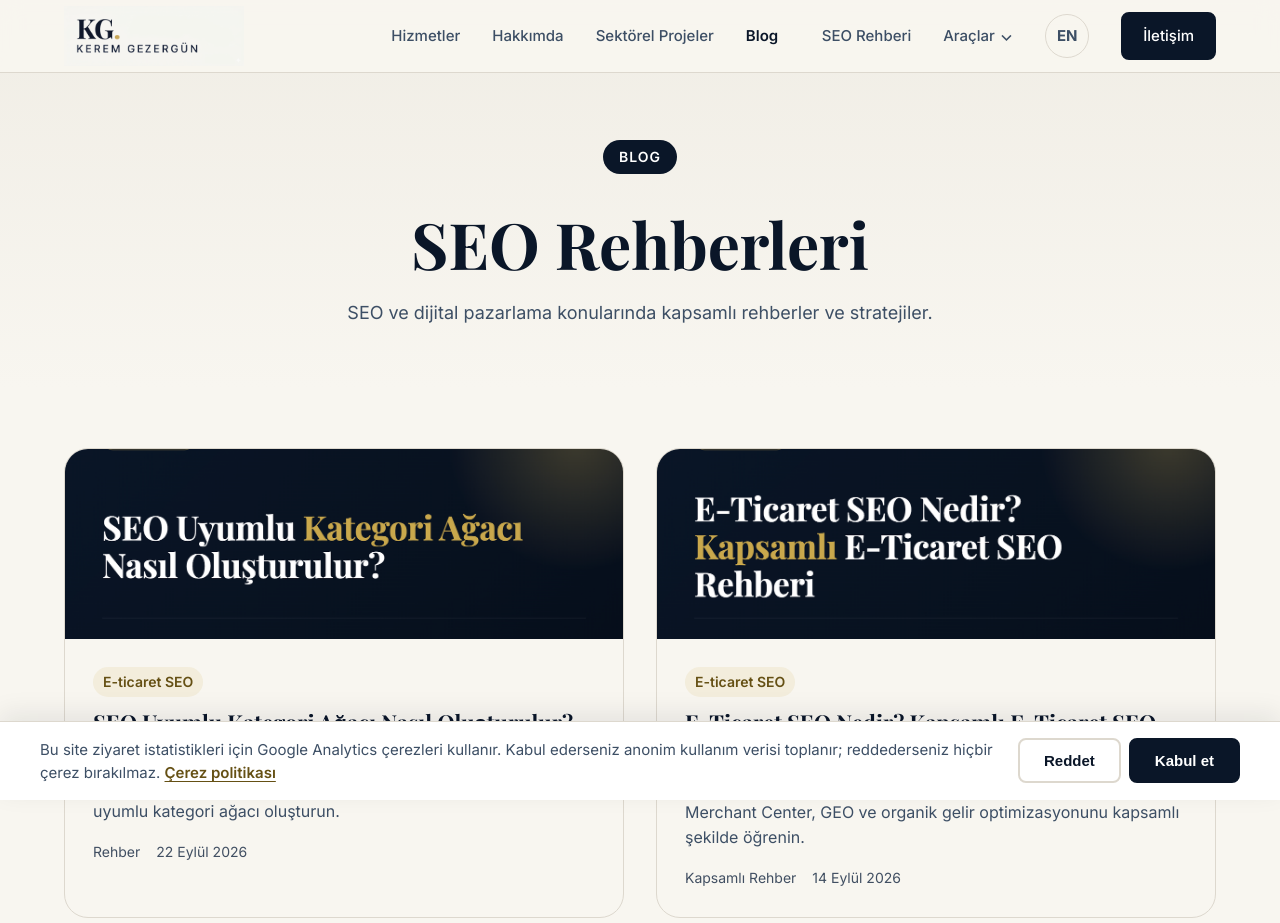
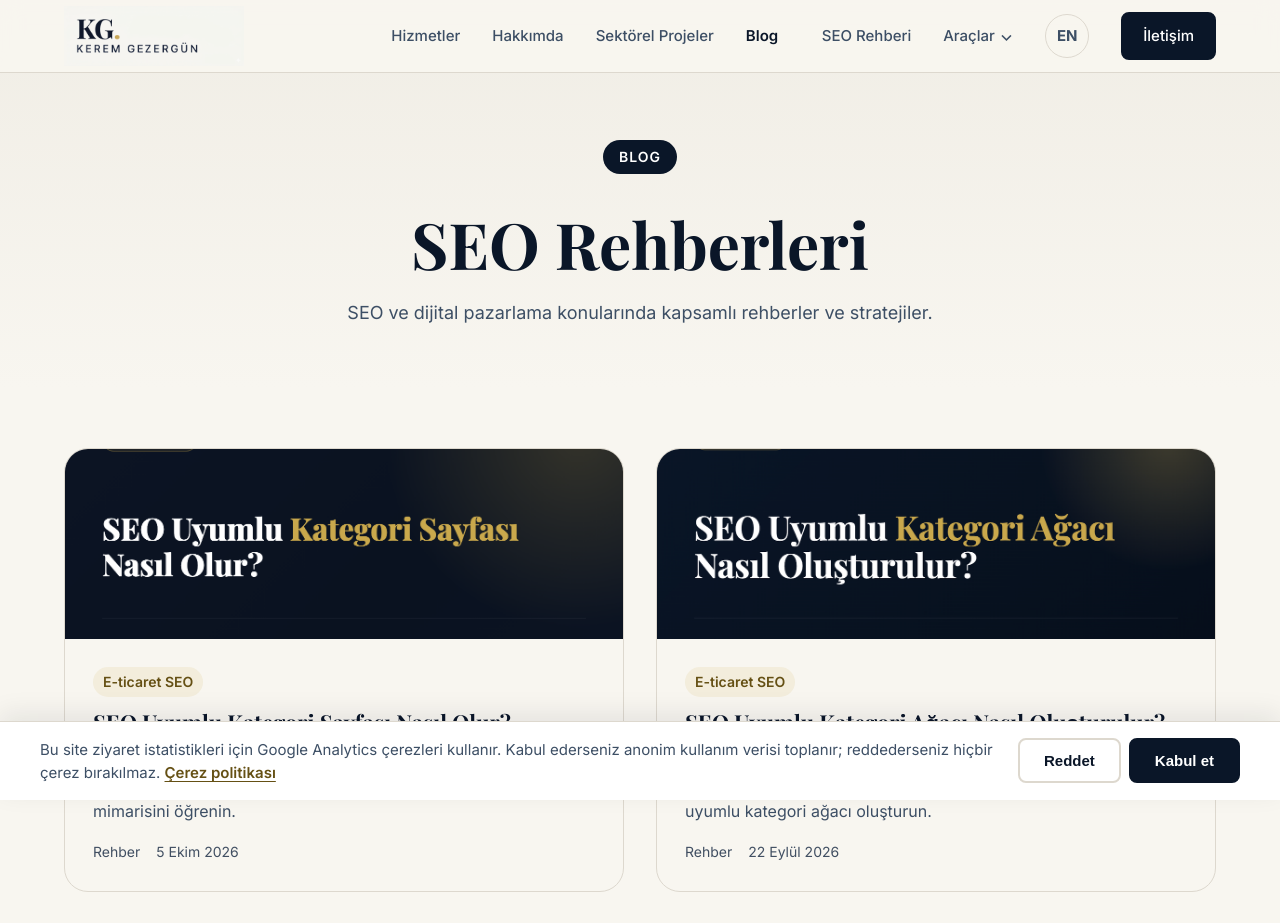
Before and after one commit to sungurkeremgezergun/keremgezergun-website, a Next.js app: page /blog in a window 1280 px wide. Shown: the top 923 px of the page. Built offline with nearby package versions, Linux system fonts and the light colour scheme.

Commit message:
fix(blog): list the category page guide on the index, sitemap and llms.txt
Co-Authored-By: Claude Opus 5.5 (1M context) <noreply@anthropic.com>

```diff
--- a/src/app/(tr)/blog/page.tsx
+++ b/src/app/(tr)/blog/page.tsx
@@ -55,18 +55,24 @@ const collectionPageSchema = {
       {
         '@type': 'ListItem',
         position: 1,
+        name: 'SEO Uyumlu Kategori Sayfası Nasıl Olur?',
+        url: 'https://www.keremgezergun.com/seo-uyumlu-kategori-sayfasi-nasil-olur',
+      },
+      {
+        '@type': 'ListItem',
+        position: 2,
         name: 'SEO Uyumlu Kategori Ağacı Nasıl Oluşturulur?',
         url: 'https://www.keremgezergun.com/seo-uyumlu-kategori-agaci',
       },
       {
         '@type': 'ListItem',
-        position: 2,
+        position: 3,
         name: 'E-Ticaret SEO Nedir? Kapsamlı E-Ticaret SEO Rehberi',
         url: 'https://www.keremgezergun.com/e-ticaret-seo',
       },
       {
         '@type': 'ListItem',
-        position: 3,
+        position: 4,
         name: 'Türkiye’nin En İyi SEO Uzmanları: 2026 SEO & GEO Listesi',
         url: 'https://www.keremgezergun.com/turkiyenin-en-iyi-seo-uzmanlari',
       },
@@ -102,6 +108,37 @@ export default function BlogPage() {
             Blog Yazıları
           </h2>
           <ul className="blog-page-grid" aria-label="Blog yazıları listesi">
+            <li>
+              <article className="blog-card-large">
+                <Link
+                  href="/seo-uyumlu-kategori-sayfasi-nasil-olur"
+                  style={{ display: 'block', height: '100%' }}
+                >
+                  <div className="blog-image">
+                    <Image
+                      src="/images/blog/seo-uyumlu-kategori-sayfasi-nasil-olur-og.png"
+                      alt=""
+                      width={1200}
+                      height={630}
+                      sizes="(max-width: 768px) 100vw, 560px"
+                    />
+                  </div>
+                  <div className="blog-content">
+                    <span className="blog-category">E-ticaret SEO</span>
+                    <h3>SEO Uyumlu Kategori Sayfası Nasıl Olur?</h3>
+                    <p>
+                      SEO uyumlu kategori sayfası nasıl hazırlanır? H1, filtreleme, ürün yapısı,
+                      internal linking, crawlability ve UX için doğru kategori mimarisini öğrenin.
+                    </p>
+                    <ul className="blog-meta" aria-label="Blog yazısı bilgileri">
+                      <li className="meta-item">Rehber</li>
+                      <li className="meta-item">5 Ekim 2026</li>
+                    </ul>
+                  </div>
+                </Link>
+              </article>
+            </li>
+
             <li>
               <article className="blog-card-large">
                 <Link href="/seo-uyumlu-kategori-agaci" style={{ display: 'block', height: '100%' }}>
--- a/src/app/sitemap.ts
+++ b/src/app/sitemap.ts
@@ -11,7 +11,7 @@ type RouteSettings = {
 
 const settings: Record<string, RouteSettings> = {
   '/': { changeFrequency: 'monthly', lastModified: '2026-09-18' },
-  '/blog': { changeFrequency: 'weekly', lastModified: '2026-09-22' },
+  '/blog': { changeFrequency: 'weekly', lastModified: '2026-10-05' },
   '/sektorel-projeler': { changeFrequency: 'monthly', lastModified: '2026-09-14' },
   '/seo-ogrenme-haritasi': { changeFrequency: 'weekly', lastModified: '2026-07-26' },
   '/nirengi': { changeFrequency: 'monthly', lastModified: '2026-09-02' },
@@ -33,7 +33,9 @@ const settings: Record<string, RouteSettings> = {
 
 // Routes with no English counterpart. They are not in `localeRoutes`, so the
 // hreflang set only carries the Turkish URL and x-default.
-const turkishOnly: Record<string, RouteSettings> = {};
+const turkishOnly: Record<string, RouteSettings> = {
+  '/seo-uyumlu-kategori-sayfasi-nasil-olur': { changeFrequency: 'monthly', lastModified: '2026-10-05' },
+};
 
 export default function sitemap(): MetadataRoute.Sitemap {
   const singleLanguage = Object.entries(turkishOnly).map(
```
Also changed, not shown: public/llms.txt.
